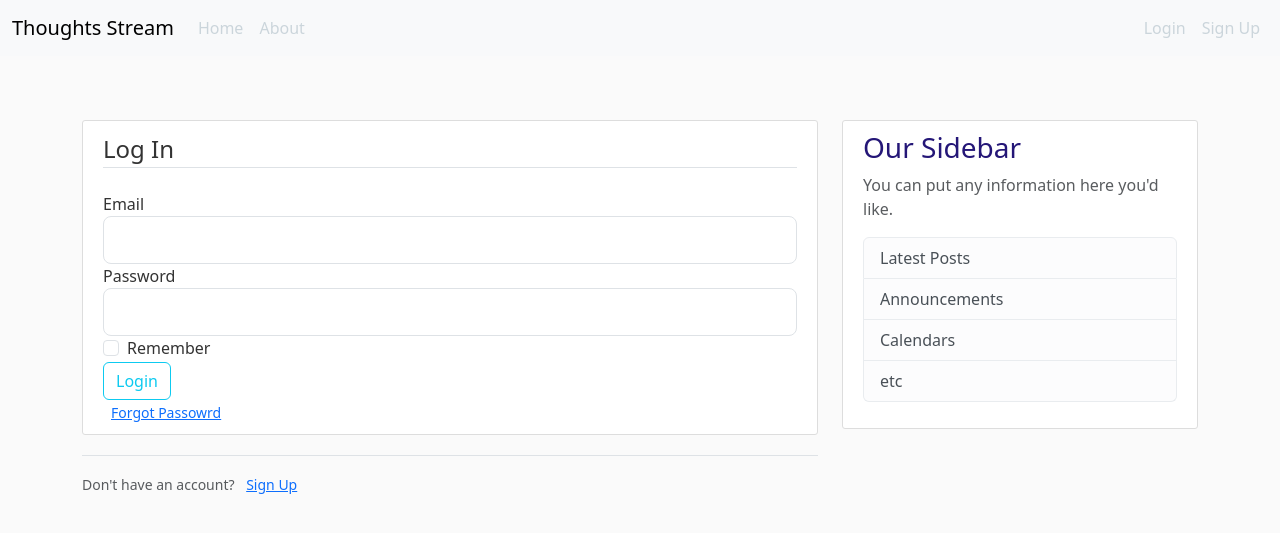
After one commit to Akinwalee/thought-stream, a Flask app: page /login/ in a window 1280 px wide. The commit adds this page. Shown: the top 533 px of the page. Run offline with Flask 3, Linux system fonts and the light colour scheme.

Commit message:
Restructure project

```diff
--- a/auth.py
+++ b/backend/auth.py
@@ -1,14 +1,17 @@
-from wtforms import Form, StringField, PasswordField, SubmitField, BooleanField
+from wtforms import StringField, PasswordField, SubmitField, BooleanField
 from wtforms.validators import InputRequired, EqualTo, Length, Email
+from flask_wtf import FlaskForm
 
-class Register(Form):
+
+class Register(FlaskForm):
     username = StringField("Username", [Length(min=4, max=20), InputRequired()])
     email = StringField("Email", [InputRequired(), Email()])
     password = PasswordField("Password", [InputRequired()])
     confirm_password = PasswordField("Confirm Password", [InputRequired(), EqualTo("password")])
     submit = SubmitField("Sign Up")
 
-class Login(Form):
+class Login(FlaskForm):
     email = StringField("Email", [Email(), InputRequired()])
     password = PasswordField("Password", [InputRequired()])
+    remember = BooleanField("Remember")
     submit = SubmitField("Login")
--- /dev/null
+++ b/backend/routes.py
@@ -0,0 +1,50 @@
+from . import app
+from .auth import Register, Login
+from flask import render_template, url_for, flash, redirect, request
+from datetime import datetime
+
+posts = [
+    {
+        "author": "Obatula Fuad",
+        "title": "First Blog Post",
+        "text": "This is the first post in this blog and I'm using it to test the flask Jinja templating thing",
+        "date": datetime.now()
+    },
+    {
+        "author": "Jognn Does",
+        "title": "Second Blog Post",
+        "text": "John Doe is John Doe because John Does loves John Does",
+        "date": datetime.now()
+    }
+]
+
+
+@app.route("/")
+def home():
+    return render_template('home.html', posts=posts)
+
+@app.route("/about/")
+def about():
+    return render_template('about.html')
+
+@app.route("/register/", methods=["GET", "POST"])
+def register():
+    form = Register()
+    if request.method == "POST":
+        if form.validate_on_submit():
+            flash(f"Account created for user {form.username.data}!", "success")
+            return (redirect(url_for("home")))
+        else:
+            flash(f"Account creation error!", "danger")
+            print(form.errors.items())
+            return (redirect(url_for("register")))
+    return (render_template("register.html", title="Register", form=form))
+
+@app.route("/login/", methods=["GET", "POST"])
+def login():
+    form = Login()
+    if request.method == "POST" and form.validate_on_submit():
+        if form.email.data == "hello@gmail.com" and form.password.data == "12345":
+            flash(f"Welcome {form.email.data}", "success")
+            return (redirect(url_for("home")))
+    return (render_template("login.html", title="Login", form=form))
--- a/templates/base.html
+++ b/backend/templates/base.html
@@ -27,22 +27,16 @@
                         <a class="nav-link active" aria-current="page" href="#">Home</a>
                     </li> -->
                     <li class="nav-item">
-                        <a class="nav-link" href="#">Home</a>
+                        <a class="nav-link" href="{{ url_for('home') }}">Home</a>
                     </li>
                     <li class="nav-item">
-                        <a class="nav-link" href="#">About</a>
+                        <a class="nav-link" href="{{ url_for('about') }}">About</a>
                     </li>
                     </ul>
-                    <span class="navbar-text"></span>
-                        <ul class="navbar-nav ms-auto mb-2 mb-lg-0">
-                            <li class="nav-item">
-                                <a class="nav-link" href="#">Login</a>
-                            </li>
-                            <li class="nav-item">
-                                <a class="nav-link" href="#">Sign Up</a>
-                            </li>
-                        </ul>
-                    </span>
+                    <div class="navbar-nav">
+                        <a class="nav-item nav-link" href="{{ url_for('login') }}">Login</a>
+                        <a class="nav-item nav-link" href="{{ url_for('register') }}">Sign Up</a>
+                    </div>
                 </div>
                 </div>
             </nav>
--- /dev/null
+++ b/backend/templates/login.html
@@ -0,0 +1,55 @@
+{% extends "base.html" %}
+{% block content %}
+    <div class="content-section">
+        <form method="POST" action="{{ url_for('login') }}">
+            {{ form.hidden_tag() }}
+
+            <fieldset>
+                <legend class="border-bottom mb-4">Log In</legend>
+                <div class="form-group">
+                    {{ form.email.label(class="form-control-label") }}
+
+                    {% if form.email.errors %}
+                        {{ form.email(class="form-control form-control-lg is-invalid")}}
+                        <div class="invalid-feedback">
+                            {% for error in form.email.errors %}
+                                <span>{{ error }}</span>
+                            {% endfor %}
+                        </div>
+                    {% else %}
+                        {{ form.email(class="form-control form-control-lg")}}
+                    {% endif %}
+                </div>
+                <div class="form-group">
+                    {{ form.password.label(class="form-control-label") }}
+
+                    {% if form.password.errors %}
+                        {{ form.password(class="form-control form-control-lg is-invalid")}}
+                        <div class="invalid-feedback">
+                            {% for error in form.password.errors %}
+                                <span>{{ error }}</span>
+                            {% endfor %}
+                        </div>
+                    {% else %}
+                        {{ form.password(class="form-control form-control-lg")}}
+                    {% endif %}
+                </div>
+                <div class="form-check">
+                    {{ form.remember.label(class="form-check-label") }}
+                    {{ form.remember(class="form-check-input") }}
+                </div>
+            </fieldset>
+            <div class="form-group">
+                {{ form.submit(class="btn btn-outline-info") }}
+            </div>
+            <small class="text-muted ms-2">
+                <a href="#">Forgot Passowrd</a>
+            </small>
+        </form>
+    </div>
+    <div class="border-top pt-3">
+        <small class="text-muted">
+            Don't have an account? <a class="ms-2" href="{{ url_for('register') }}">Sign Up</a>
+        </small>
+    </div>
+{% endblock content %}
--- a/templates/register.html
+++ b/backend/templates/register.html
@@ -1,7 +1,9 @@
 {% extends "base.html" %}
 {% block content %}
     <div class="content-section">
-        <form method="POST" action="">
+        <form method="POST" action="{{ url_for('register') }}">
+            {{ form.hidden_tag() }}
+
             <fieldset>
                 <legend class="border-bottom mb-4">Join Now</legend>
                 <div class="form-group">
--- a/main.py
+++ b/main.py
@@ -1,57 +1,5 @@
-from flask import Flask, render_template, url_for, flash, redirect, request
-from datetime import datetime
-from auth import Register, Login
-from dotenv import load_dotenv
-import os
-
-load_dotenv()
-app = Flask(__name__)
-app.config["SECRET_KEY"] = os.getenv("SECRET_KEY")
-
-posts = [
-    {
-        "author": "Obatula Fuad",
-        "title": "First Blog Post",
-        "text": "This is the first post in this blog and I'm using it to test the flask Jinja templating thing",
-        "date": datetime.now()
-    },
-    {
-        "author": "Jognn Does",
-        "title": "Second Blog Post",
-        "text": "John Doe is John Doe because John Does loves John Does",
-        "date": datetime.now()
-    }
-]
-
-
-
-@app.route("/")
-def home():
-    return render_template('home.html', posts=posts)
-
-@app.route("/about/")
-def about():
-    return render_template('about.html')
-
-@app.route("/register/", methods=["GET", "POST"])
-def register():
-    form = Register()
-    print(request.method)
-    print(form.validate())
-    if request.method == "POST":
-        if form.validate():
-            flash(f"Account created for user {form.username.data}!", "success")
-            return (redirect(url_for("home")))
-        else:
-            flash(f"Account creation error!", "failure")
-            print(form.errors.items())
-            return (redirect(url_for("register")))
-    return (render_template("register.html", title="Register", form=form))
-
-@app.route("/login/", methods=["GET", "POST"])
-def login():
-    form = Login()
-    return (render_template("login.html", title="Login", form=form))
+from backend.models import User, Post
+from backend import app
 
 if __name__ == "__main__":
     app.run(debug=True)
--- a/requirements.txt
+++ b/requirements.txt
@@ -1,4 +1,7 @@
 flask
 datetime
 WTForms
+Flask_WTF
 python-dotenv
+email_validator
+flask_sqlalchemy
```
Also changed, not shown: backend/__init__.py (added, +17 -0 lines), backend/models.py (added, +23 -0 lines), backend/static/style.css (renamed from static/style.css), backend/templates/about.html (renamed from templates/about.html), backend/templates/home.html (renamed from templates/home.html), instance/storage.db (added), 1 other file.
